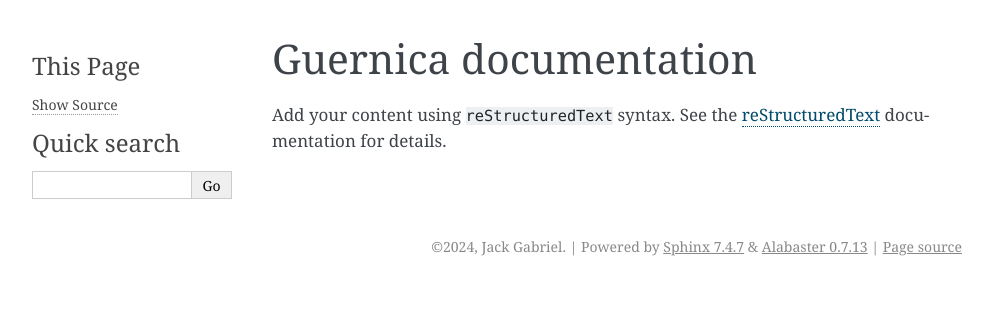
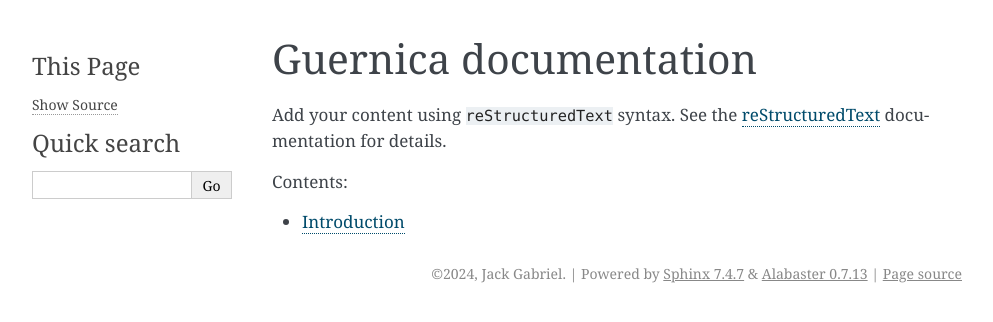
Before and after one commit to jgabriel6157/DG, a Sphinx documentation site: the page built from docs/index.rst, in a window 1280 px wide. Shown: the top 322 px of the page, without its empty margins (148-1141 px from the left). Built offline with Sphinx 7.4.7, drawn with Linux system fonts in a browser that asks for light colours.

Commit message:
add intro

```diff
--- a/docs/index.rst
+++ b/docs/index.rst
@@ -14,3 +14,5 @@ documentation for details.
 .. toctree::
    :maxdepth: 2
    :caption: Contents:
+
+   introduction
--- /dev/null
+++ b/docs/introduction.rst
@@ -0,0 +1,6 @@
+.. _sec-introduction:
+
+Introduction
+============
+
+Test
```
Also changed, not shown: 1 other file.
